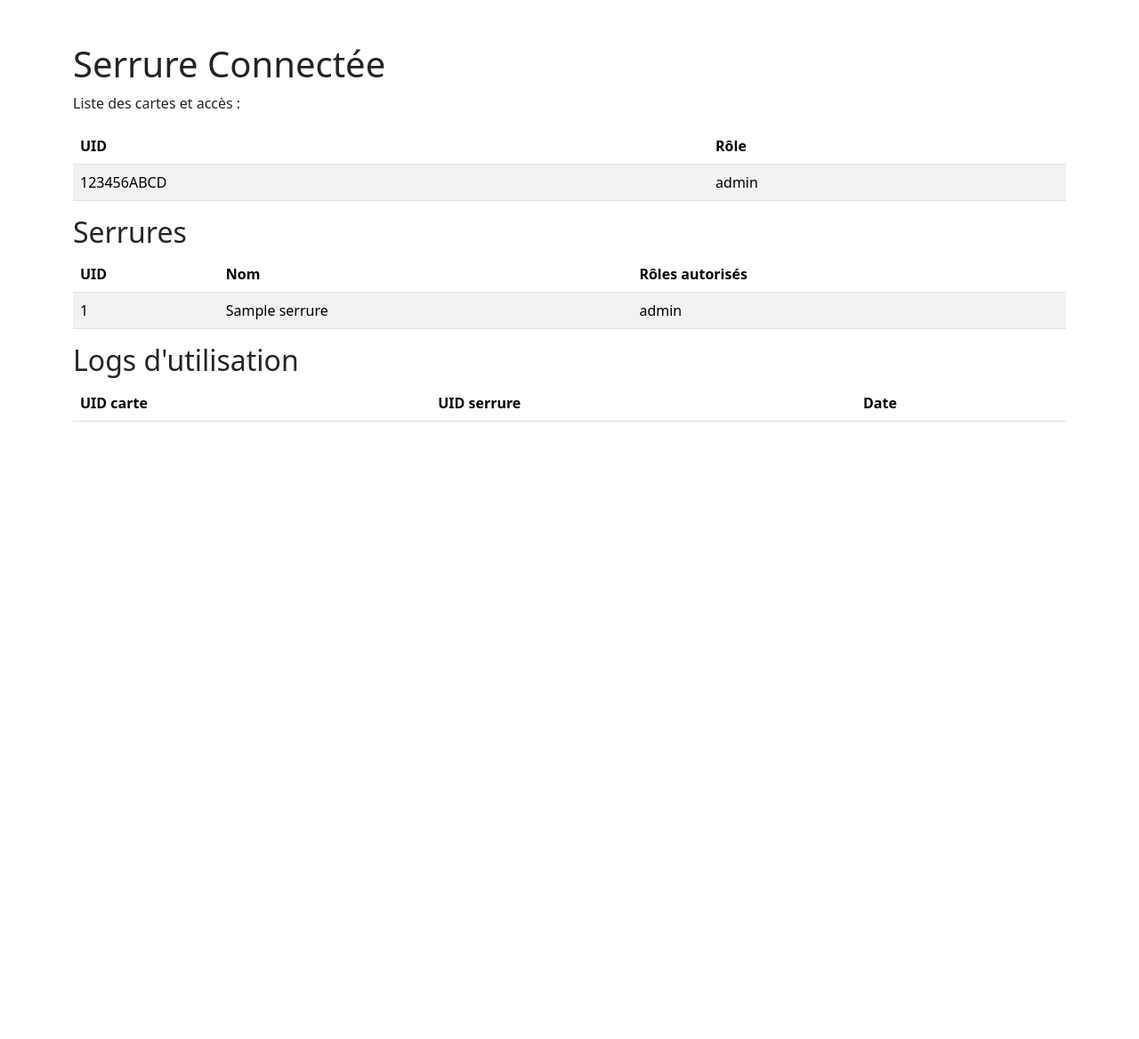
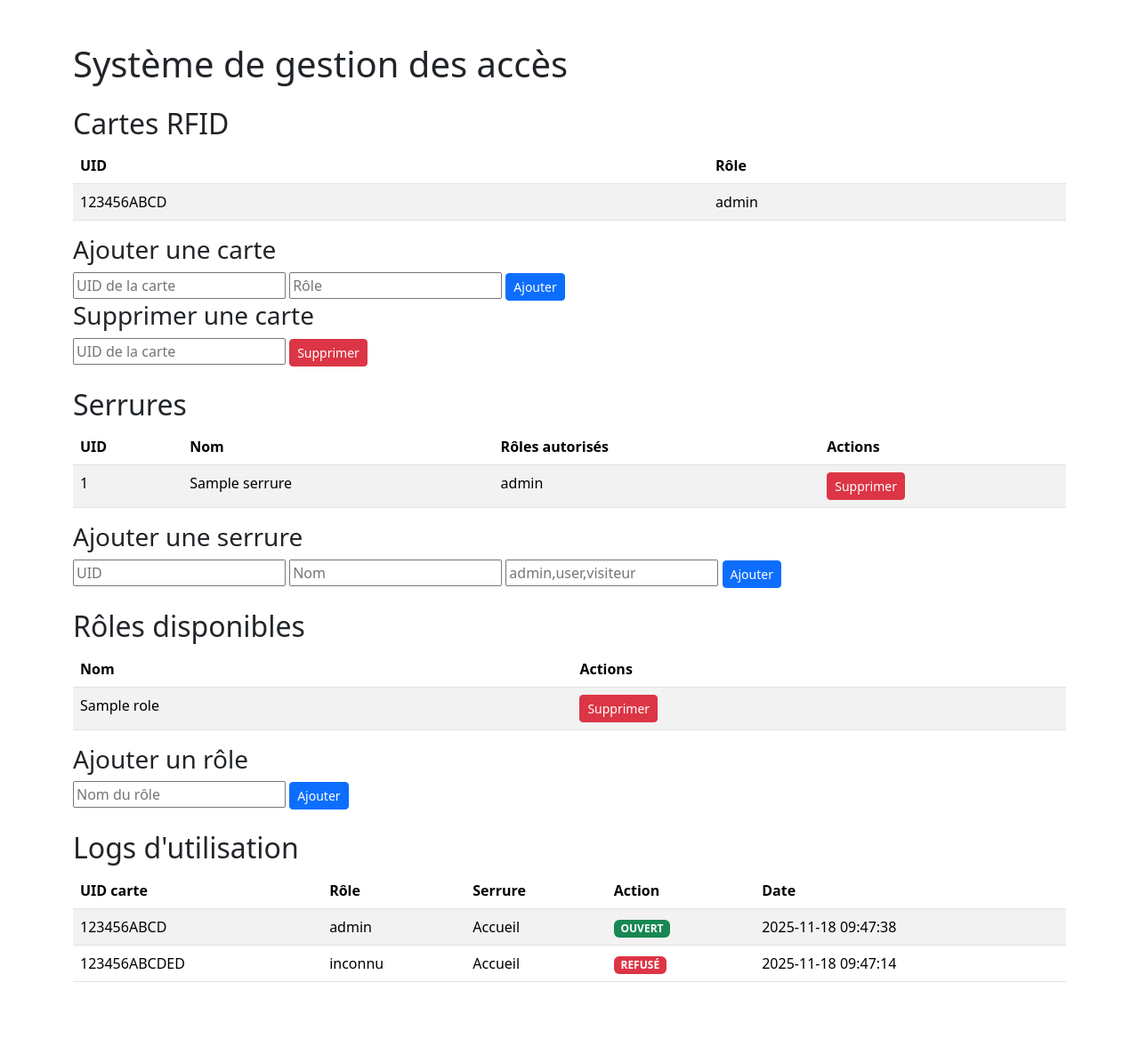
Before and after one commit to Seth-dell15/IOT, a FastAPI app: page / in a window 1280 px wide. Shown: the whole page at 89% size. Before the commit the page ends 474 px from the top, so only its background shows below. Run offline with FastAPI, Linux system fonts and the light colour scheme; data comes from the database, SQL or seed files in the repository; tables that the repository leaves empty hold one stand-in row (values such as "Sample post"); data that the repository does not hold is empty.

Commit message:
Logs en ordre

```diff
--- a/main.py
+++ b/main.py
@@ -1,12 +1,14 @@
 # main.py
 
-## Code pour lancer le serveur : python -m uvicorn main:app --reload
-from fastapi import FastAPI, Request
-from fastapi.responses import HTMLResponse
+## Lancer le serveur : python -m uvicorn main:app --reload
+
+from fastapi import FastAPI, Request, Form
+from fastapi.responses import HTMLResponse, RedirectResponse
+from fastapi.staticfiles import StaticFiles
 from fastapi.templating import Jinja2Templates
+
 from paho.mqtt import client as mqtt_client
 import sqlite3
-from fastapi.staticfiles import StaticFiles
 
 app = FastAPI(title="Serrure connectée")
 app.mount("/static", StaticFiles(directory="static"), name="static")
@@ -18,7 +20,7 @@ TOPIC_SUB = "serrure/rfid"
 TOPIC_PUB = "serrure/response"
 CLIENT_ID = "serveur_web_securite"
 
-# --- Base SQLite ---
+# --- Base de donnée SQLite ---
 conn = sqlite3.connect("serrure.db", check_same_thread=False)
 cursor = conn.cursor()
 
@@ -49,75 +51,149 @@ CREATE TABLE IF NOT EXISTS roles (
 )
 """)
 
-# Ajouter colonne role_id seulement si elle n'existe pas (attention aux erreurs si déjà ajoutée)
-try:
-    cursor.execute("ALTER TABLE cartes ADD COLUMN role_id INTEGER REFERENCES roles(id)")
-except sqlite3.OperationalError:
-    # colonne déjà existante
-    pass
-
 # Table logs
 cursor.execute("""
 CREATE TABLE IF NOT EXISTS logs (
     id INTEGER PRIMARY KEY AUTOINCREMENT,
     uid_carte TEXT,
     uid_serrure TEXT,
+    role TEXT,
+    action TEXT,
     date_utilisation DATETIME DEFAULT CURRENT_TIMESTAMP
 )
 """)
 
+
 conn.commit()
 
+# ------------------------------------------------------------------------
+#                 ROUTES : AJOUT / SUPPRESSION
+# ------------------------------------------------------------------------
+
+@app.post("/serrures/ajouter")
+def ajouter_serrure(uid: str = Form(...), nom: str = Form(...), roles_autorises: str = Form(...)):
+    try:
+        cursor.execute("INSERT INTO serrures (uid, nom, roles_autorises) VALUES (?, ?, ?)",
+                       (uid, nom, roles_autorises))
+        conn.commit()
+    except sqlite3.IntegrityError:
+        pass
+    return RedirectResponse("/", status_code=303)
 
 
-# --- Route web ---
+@app.post("/serrures/supprimer")
+def supprimer_serrure(uid: str = Form(...)):
+    cursor.execute("DELETE FROM serrures WHERE uid = ?", (uid,))
+    conn.commit()
+    return RedirectResponse("/", status_code=303)
+
+
+@app.post("/roles/ajouter")
+def ajouter_role(nom: str = Form(...)):
+    try:
+        cursor.execute("INSERT INTO roles (nom) VALUES (?)", (nom,))
+        conn.commit()
+    except sqlite3.IntegrityError:
+        pass
+    return RedirectResponse("/", status_code=303)
+
+
+@app.post("/roles/supprimer")
+def supprimer_role(nom: str = Form(...)):
+    cursor.execute("DELETE FROM roles WHERE nom = ?", (nom,))
+    conn.commit()
+    return RedirectResponse("/", status_code=303)
+
+
+@app.get("/cartes", response_class=HTMLResponse)
+def cartes_page(request: Request):
+    cursor.execute("SELECT id, uid, role FROM cartes")
+    cartes = cursor.fetchall()
+    return templates.TemplateResponse("cartes.html", {"request": request, "cartes": cartes})
+
+
+@app.post("/cartes/ajouter")
+def cartes_ajouter(request: Request, uid: str = Form(...), role: str = Form(...)):
+    cursor.execute("INSERT INTO cartes (uid, role) VALUES (?, ?)", (uid, role))
+    conn.commit()
+    return RedirectResponse("/cartes", status_code=303)
+
+
+@app.post("/cartes/supprimer/{id}")
+def cartes_supprimer(id: int):
+    cursor.execute("DELETE FROM cartes WHERE id = ?", (id,))
+    conn.commit()
+    return RedirectResponse("/cartes", status_code=303)
+
+
+# ------------------------------------------------------------------------
+#                 ROUTE PRINCIPALE : PAGE WEB
+# ------------------------------------------------------------------------
+
 @app.get("/", response_class=HTMLResponse)
 def index(request: Request):
     conn_local = sqlite3.connect("serrure.db")
     cursor_local = conn_local.cursor()
 
-    # Cartes
     cursor_local.execute("SELECT uid, role FROM cartes")
     cartes = cursor_local.fetchall()
 
-    # Serrures
     cursor_local.execute("SELECT * FROM serrures")
     serrures = cursor_local.fetchall()
 
-    # Logs
     cursor_local.execute("SELECT * FROM logs ORDER BY date_utilisation DESC LIMIT 50")
     logs = cursor_local.fetchall()
 
+    cursor_local.execute("SELECT * FROM roles")
+    roles = cursor_local.fetchall()
+
     conn_local.close()
+
     return templates.TemplateResponse("index.html", {
         "request": request,
         "cartes": cartes,
         "serrures": serrures,
-        "logs": logs
+        "logs": logs,
+        "roles": roles
     })
 
 
-# --- MQTT ---
+# ------------------------------------------------------------------------
+#                 MQTT : RÉCEPTION CARTE + RÉPONSE
+# ------------------------------------------------------------------------
+
 def on_message(client, userdata, msg):
-    uid = msg.payload.decode().strip()
+    # Récupérer l'UID depuis MQTT et le nettoyer
+    uid = msg.payload.decode().strip().upper()
     print(f"[MQTT] Carte détectée : '{uid}'")
 
-    # Afficher les UID actuels dans la base
-    cursor.execute("SELECT uid, role FROM cartes")
-    cartes = cursor.fetchall()
-    print(f"[SQLite] Cartes actuellement dans la base : {cartes}")
-
-    # Vérifier si l'UID est dans la base
+    # Vérifier si l'UID appartient à une carte existante
     cursor.execute("SELECT role FROM cartes WHERE uid = ?", (uid,))
     result = cursor.fetchone()
 
     if result:
-        print(f"Carte autorisée ✅ (rôle: {result[0]})")
-        client.publish(TOPIC_PUB, "open")
+        role = result[0]
+        action = "OPEN"
+        print(f"Carte autorisée ✅ (UID={uid}, rôle={role})")
+        client.publish(TOPIC_PUB, "Accès autorisé")
     else:
-        print("Carte non reconnue ❌")
-        client.publish(TOPIC_PUB, "deny")
+        role = "inconnu"
+        action = "DENY"
+        print(f"Carte refusée ❌ (UID={uid})")
+        client.publish(TOPIC_PUB, "Accès refusé")
 
+    # Par défaut : nom de la serrure
+    uid_serrure = "Accueil"
+
+    # Enregistrer dans les logs (date automatique)
+    cursor.execute(
+        "INSERT INTO logs (uid_carte, uid_serrure, role, action) VALUES (?, ?, ?, ?)",
+        (uid, uid_serrure, role, action)
+    )
+    conn.commit()
+
+
+    # -------------------------------------
 
 
 
@@ -128,6 +204,7 @@ def connect_mqtt():
     client.subscribe(TOPIC_SUB)
     return client
 
+
 @app.on_event("startup")
 async def startup_event():
     global mqtt_client_instance
@@ -135,11 +212,10 @@ async def startup_event():
     mqtt_client_instance.loop_start()
     print("Serveur et MQTT connectés ✅")
 
-    # --- Ajouter un UID pour test ---
+    # Carte de test
     try:
         cursor.execute("INSERT INTO cartes (uid, role) VALUES (?, ?)", ("123456ABCD", "admin"))
         conn.commit()
-        print("UID de test ajouté à la base ✅")
+        print("UID de test ajouté à la base")
     except sqlite3.IntegrityError:
-        # UID déjà présent
         pass
--- a/templates/index.html
+++ b/templates/index.html
@@ -6,10 +6,14 @@
     <link rel="stylesheet" href="/static/styles.css">
     <link href="https://cdn.jsdelivr.net/npm/bootstrap@5.3.2/dist/css/bootstrap.min.css" rel="stylesheet">
 </head>
+
 <body class="p-5">
 <div class="container">
-        <h1>Serrure Connectée</h1>
-        <p>Liste des cartes et accès :</p>
+
+    <h1 class="mb-4">Système de gestion des accès</h1>
+
+    <!-- Cartes -->
+    <h2>Cartes RFID</h2>
     <table class="table table-striped">
         <thead>
             <tr>
@@ -26,13 +30,29 @@
             {% endfor %}
         </tbody>
     </table>
-        <h2>Serrures</h2>
+
+    <h3>Ajouter une carte</h3>
+<form method="post" action="/cartes/ajouter">
+    <input type="text" name="uid" placeholder="UID de la carte" required>
+    <input type="text" name="role" placeholder="Rôle" required>
+    <button type="submit" class="btn btn-primary btn-sm">Ajouter</button>
+</form>
+
+    <h3>Supprimer une carte</h3>
+    <form method="post" action="/cartes/supprimer">
+        <input type="text" name="uid" placeholder="UID de la carte" required>
+        <button type="submit" class="btn btn-danger btn-sm">Supprimer</button>
+    </form>
+
+    <!-- Serrures -->
+    <h2 class="mt-4">Serrures</h2>
     <table class="table table-striped">
         <thead>
             <tr>
                 <th>UID</th>
                 <th>Nom</th>
                 <th>Rôles autorisés</th>
+                <th>Actions</th>
             </tr>
         </thead>
         <tbody>
@@ -41,17 +61,64 @@
                 <td>{{ serrure[1] }}</td>
                 <td>{{ serrure[2] }}</td>
                 <td>{{ serrure[3] }}</td>
+                <td>
+                    <form method="post" action="/serrures/supprimer">
+                        <input type="hidden" name="uid" value="{{ serrure[1] }}">
+                        <button class="btn btn-danger btn-sm">Supprimer</button>
+                    </form>
+                </td>
             </tr>
             {% endfor %}
         </tbody>
     </table>
 
+    <h3>Ajouter une serrure</h3>
+    <form method="post" action="/serrures/ajouter" class="mb-4">
+        <input type="text" name="uid" placeholder="UID" required>
+        <input type="text" name="nom" placeholder="Nom" required>
+        <input type="text" name="roles_autorises" placeholder="admin,user,visiteur" required>
+        <button class="btn btn-primary btn-sm">Ajouter</button>
+    </form>
+
+    <!-- Rôles -->
+    <h2>Rôles disponibles</h2>
+    <table class="table table-striped">
+        <thead>
+            <tr>
+                <th>Nom</th>
+                <th>Actions</th>
+            </tr>
+        </thead>
+        <tbody>
+            {% for role in roles %}
+            <tr>
+                <td>{{ role[1] }}</td>
+                <td>
+                    <form method="post" action="/roles/supprimer">
+                        <input type="hidden" name="nom" value="{{ role[1] }}">
+                        <button class="btn btn-danger btn-sm">Supprimer</button>
+                    </form>
+                </td>
+            </tr>
+            {% endfor %}
+        </tbody>
+    </table>
+
+    <h3>Ajouter un rôle</h3>
+    <form method="post" action="/roles/ajouter" class="mb-4">
+        <input type="text" name="nom" placeholder="Nom du rôle" required>
+        <button class="btn btn-primary btn-sm">Ajouter</button>
+    </form>
+
+    <!-- Logs -->
 <h2>Logs d'utilisation</h2>
 <table class="table table-striped">
     <thead>
         <tr>
             <th>UID carte</th>
-                    <th>UID serrure</th>
+            <th>Rôle</th>
+            <th>Serrure</th>
+            <th>Action</th>
             <th>Date</th>
         </tr>
     </thead>
@@ -59,13 +126,20 @@
         {% for log in logs %}
         <tr>
             <td>{{ log[1] }}</td>
-                    <td>{{ log[2] }}</td>
-                    <td>{{ log[3] }}</td>
+            <td>{{ log[3] }}</td> <!-- <-- Rôle -->
+            <td>{{ log[2] }}</td> <!-- Serrure -->
+            <td>
+                {% if log[4] == "OPEN" %}
+                    <span class="badge bg-success">OUVERT</span>
+                {% else %}
+                    <span class="badge bg-danger">REFUSÉ</span>
+                {% endif %}
+            </td>
+            <td>{{ log[5] }}</td> <!-- Date -->
         </tr>
         {% endfor %}
     </tbody>
 </table>
-
 </div>
 </body>
 </html>
```
Also changed, not shown: serrure.db. Lines whose indentation alone changed are shown as unchanged.
